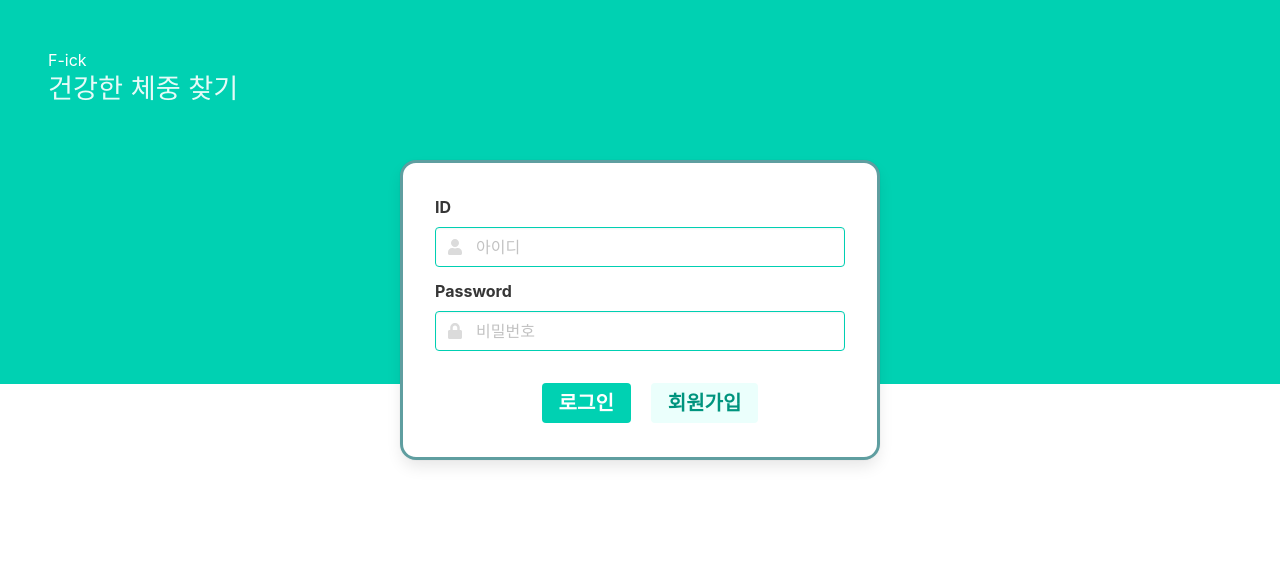
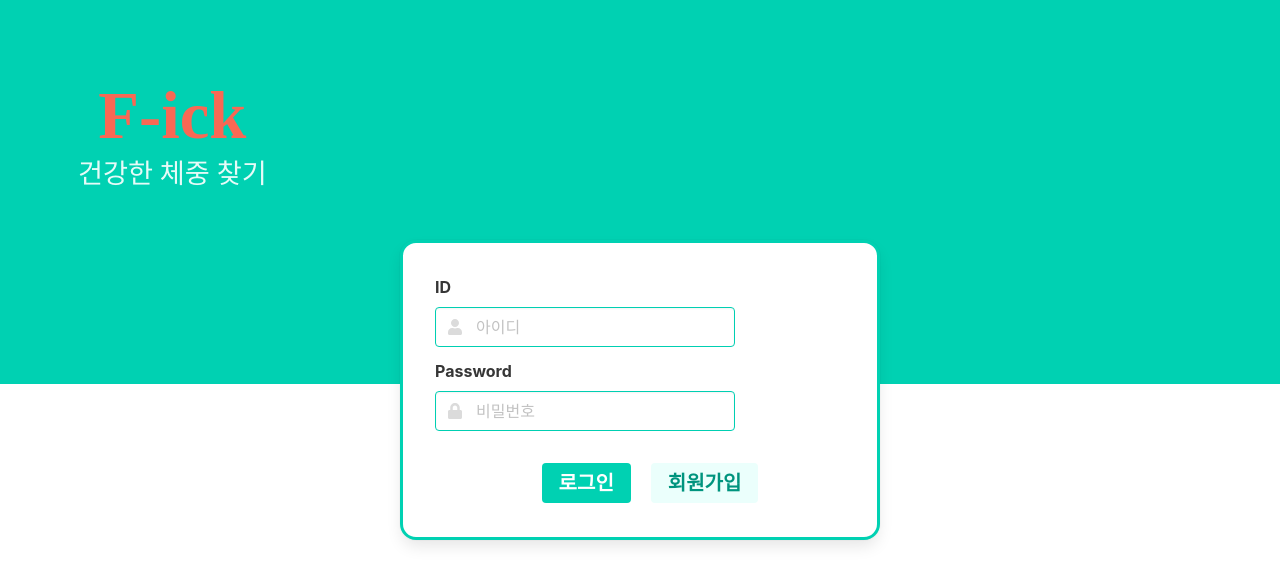
Before and after one commit to chamchimayo/bmi_calculator, a Flask app: page / in a window 1280 px wide. Shown: the top 585 px of the page. Run offline with Flask 2, Linux system fonts and the light colour scheme; some libraries are stand-ins or nearby versions; some web fonts are replaced.

Commit message:
백지영 - 전체 css 작업중 09/21 22:39

```diff
--- a/static/mystyle.css
+++ b/static/mystyle.css
@@ -5,8 +5,96 @@
     font-style: normal;
 }
 
-.fick-title {
-    font-family: 'LeferiPoint-WhiteObliqueA';
+#fick-title {
+    color: rgba(249, 104, 84);
+}
+
+/* login.html*/
+.hero {
+    display: block;
+}
+
+.hero.is-halfheight {
+    min-height: 48vh;
+}
+
+.hero.is-success {
+    background-color: #00d1b2;
+}
+
+.hero-body {
+    padding-left: 3rem;
+}
+
+.login_title {
+    margin: 30px;
+}
+
+.title {
+    font-size: 3rem;
+}
+
+.subtitle {
+    font-size: 1.7rem;
+}
+
+.box {
+    width: 480px;
+    height: 300px;
+    position: absolute;
+    left: 50%;
+    top: 60%;
+    margin-left: -240px;
+    margin-top: -240px;
+    padding: 2rem;
+    border-radius: 1rem;
+    border: #00d1b2 solid 3px;
+}
+
+.input {
+    border: #00cfb2 solid 1px;
+}
+
+.bts {
+    display: flex;
+    flex-direction: row;
+    justify-content: center;
+    align-items: center;
+}
+
+.bts > button {
+    margin-top: 20px;
+    margin-left: 20px;
+}
+
+/* register.html */
+.field {
+    width: 300px;
+}
+
+.wrap {
+    border: cadetblue solid 3px;
+    border-radius: 5px;
+    width: 500px;
+    margin: 50pt auto auto auto;
+    padding: 20pt 20pt 20pt 20pt;
+    display: flex;
+    flex-direction: column;
+    justify-content: center;
+    align-items: center;
+}
+
+.title {
+    font-size: 50pt;
+    margin: auto;
+    display: flex;
+    flex-direction: column;
+    justify-content: center;
+    align-items: center;
+}
+
+.input {
+    border: #00cfb2 solid 1px;
 }
 
 /* userBmi.html */
--- a/templates/bmiRegister.html
+++ b/templates/bmiRegister.html
@@ -2,7 +2,7 @@
 <html lang="en">
 <head>
     <meta charset="UTF-8">
-    <title>BMI 입력</title>
+    <title>F-ick | 건강한 체중 찾기</title>
     <!--  깃헙 테스트중 /test -->
     <!-- Bulma CSS 링크 -->
     <link rel="stylesheet" href="https://cdn.jsdelivr.net/npm/bulma@0.9.1/css/bulma.min.css">
--- a/templates/index.html
+++ b/templates/index.html
@@ -2,7 +2,7 @@
 <html lang="en">
 <head>
     <meta charset="UTF-8">
-    <title>BMI 입력</title>
+    <title>F-ick | 건강한 체중 찾기</title>
     <!--  깃헙 테스트중 /test -->
     <!-- Bulma CSS 링크 -->
     <link rel="stylesheet" href="https://cdn.jsdelivr.net/npm/bulma@0.9.1/css/bulma.min.css">
--- a/templates/login.html
+++ b/templates/login.html
@@ -3,7 +3,7 @@
 <head>
 
     <!-- Webpage Title -->
-    <title>Bmi Log In</title>
+    <title>F-ick | 건강한 체중 찾기</title>
 
     <!-- Required meta tags -->
     <meta charset="utf-8">
@@ -11,6 +11,8 @@
 
     <!-- Bulma CSS -->
     <link rel="stylesheet" href="https://cdn.jsdelivr.net/npm/bulma@0.9.1/css/bulma.min.css">
+    <link rel="stylesheet" href="../static/mystyle.css">
+
     <!-- Font Awesome CSS -->
     <script defer src="https://use.fontawesome.com/releases/v5.3.1/js/all.js"></script>
 
@@ -18,53 +20,26 @@
     <script src="https://ajax.googleapis.com/ajax/libs/jquery/3.4.1/jquery.min.js"></script>
     <script src="https://cdnjs.cloudflare.com/ajax/libs/jquery-cookie/1.4.1/jquery.cookie.js"></script>
     <style>
-
-        .hero {
-            display: block;
+        @font-face {
+            font-family: 'LeferiPoint-WhiteObliqueA';
+            src: url('https://cdn.jsdelivr.net/gh/projectnoonnu/noonfonts_2201-2@1.0/LeferiPoint-WhiteObliqueA.woff') format('woff');
+            font-weight: normal;
+            font-style: normal;
         }
 
-        .hero.is-halfheight {
-            min-height: 48vh;
-        }
-        .hero.is-success {
-            background-color: #00d1b2;
-        }
-        .hero-body {
-            padding-left: 3rem;
-        }
-        .title {
-            font-size: 3rem;
-        }
-        .subtitle {
-            font-size: 1.7rem;
-        }
-        .box {
-            width: 480px;
-            height: 300px;
-            position: absolute;
-            left: 50%;
-            top: 50%;
-            margin-left: -240px;
-            margin-top: -240px;
-            padding: 2rem;
-            border-radius: 1rem;
-            border: cadetblue solid 3px;
+        @font-face {
+             font-family: 'S-CoreDream-3Light';
+             src: url('https://cdn.jsdelivr.net/gh/projectnoonnu/noonfonts_six@1.2/S-CoreDream-3Light.woff') format('woff');
+             font-weight: normal;
+             font-style: normal;
         }
 
-        .input {
-            border: #00cfb2 solid 1px;
+        h1 {
+            font-family: 'LeferiPoint-WhiteObliqueA';
         }
 
-        .bts {
-            display: flex;
-            flex-direction: row;
-            justify-content: center;
-            align-items: center;
-        }
-
-        .bts > button {
-            margin-top: 20px;
-            margin-left: 20px;
+        .subtitle {
+            font-family: 'S-CoreDream-3Light';
         }
     </style>
     <script>
@@ -122,7 +97,7 @@
 <section class="hero is-success is-halfheight">
     <div class="hero-body">
         <div class="login_title">
-            <h1 class="fick-title">F-ick</h1>
+            <h1 class="title" id="fick-title">F-ick</h1>
             <p class="subtitle">건강한 체중 찾기</p>
         </div>
     </div>
--- a/templates/userBmi.html
+++ b/templates/userBmi.html
@@ -2,7 +2,7 @@
 <html lang="en">
 <head>
     <meta charset="UTF-8">
-    <title>BMI 확인</title>
+    <title>F-ick | 건강한 체중 찾기</title>
 
     <!-- Bulma CSS 링크 -->
     <link rel="stylesheet" href="https://cdn.jsdelivr.net/npm/bulma@0.9.1/css/bulma.min.css">
```
Also changed, not shown: templates/register.html (+3 -33 lines).
